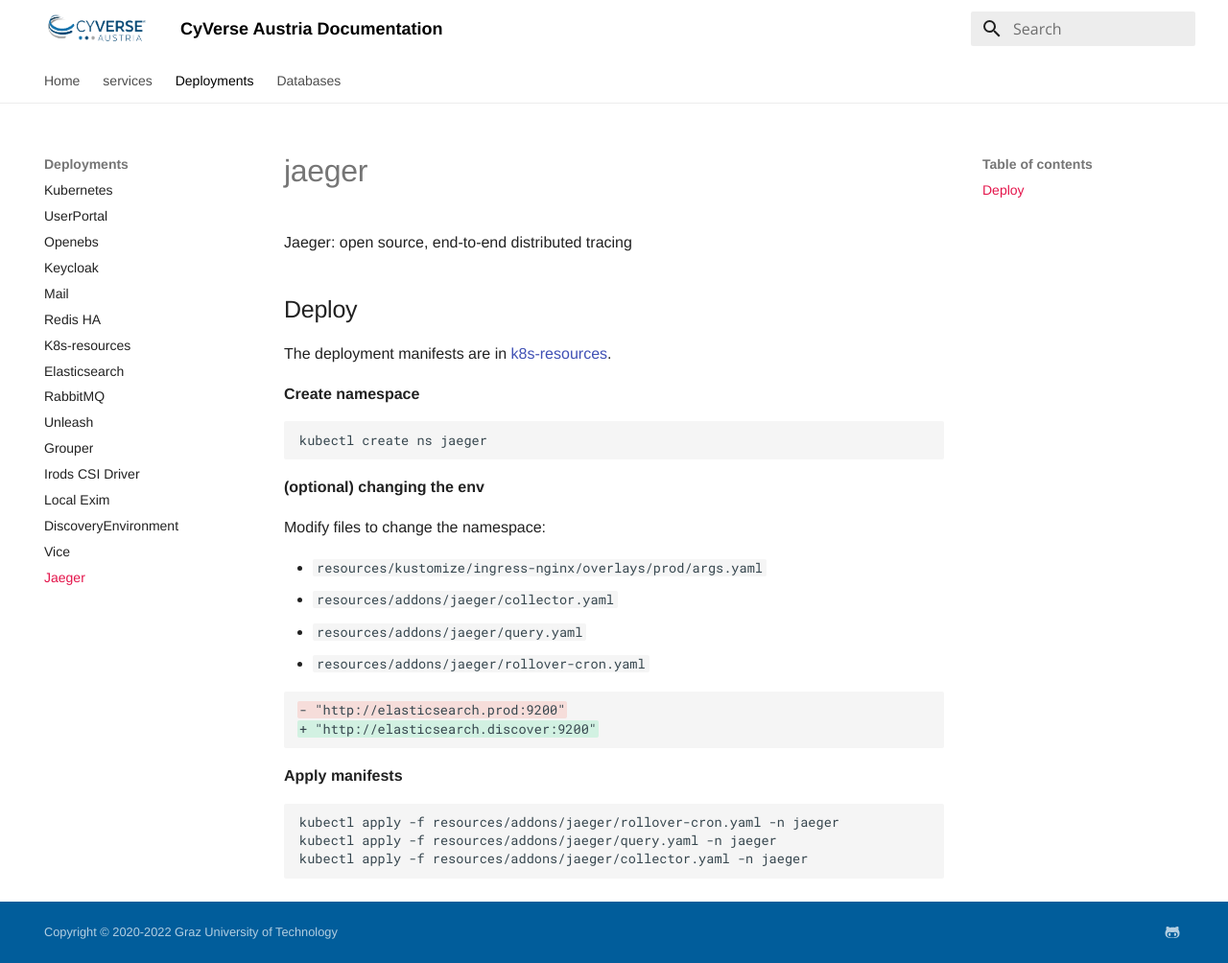
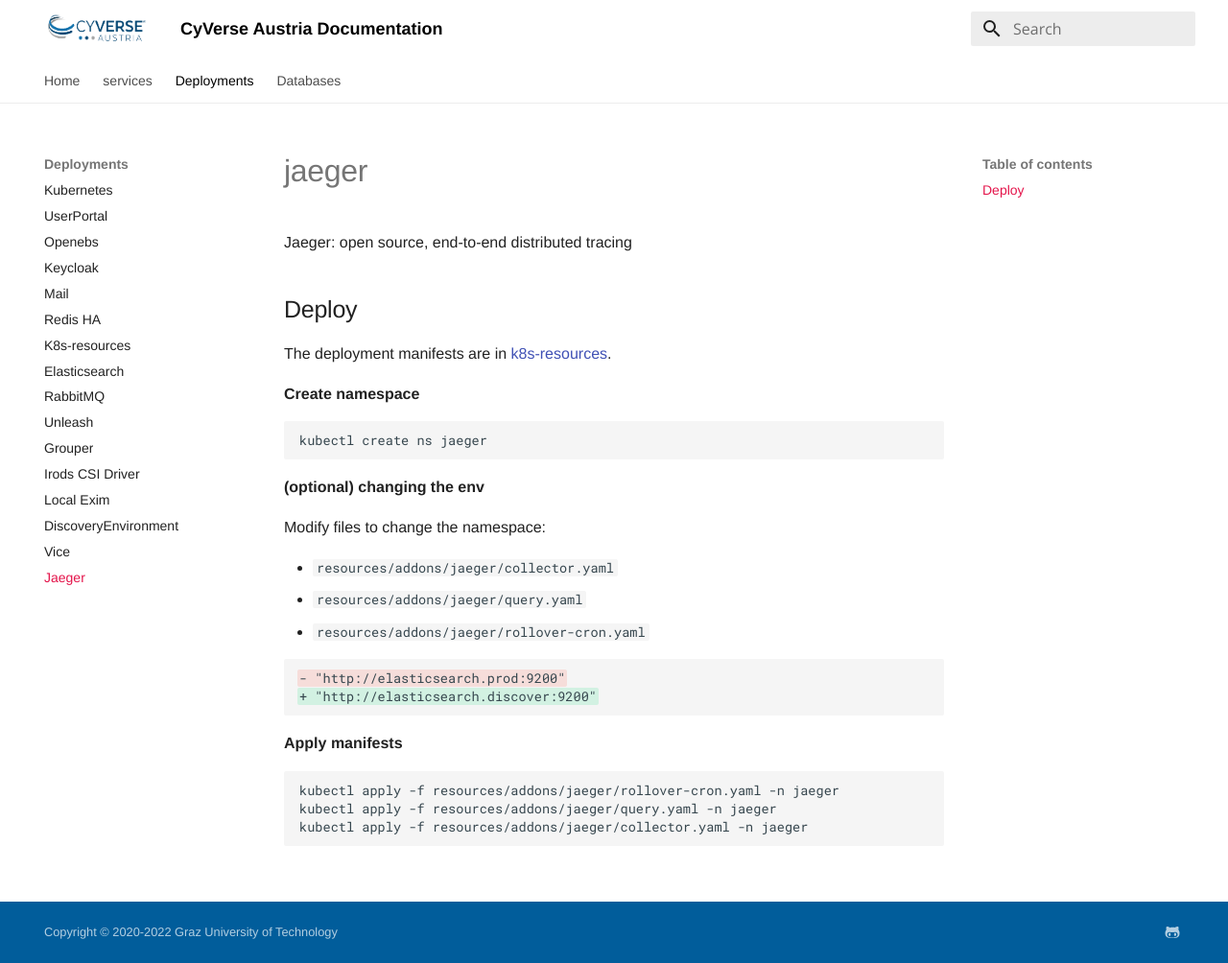
Before and after one commit to cyverse-austria/docs, an MkDocs documentation site: the page built from docs/deployments/jaeger.md, in a window 1280 px wide and 1004 px high. Shown: the whole window at 96% size. Built offline with MkDocs 1.6.1 and Material for MkDocs 9.7.7, drawn with Linux system fonts in a browser that asks for light colours.

Commit message:
docs: fixs

```diff
--- a/docs/deployments/jaeger.md
+++ b/docs/deployments/jaeger.md
@@ -16,7 +16,6 @@
 
 Modify files to change the namespace:
 
-* `resources/kustomize/ingress-nginx/overlays/prod/args.yaml`
 * `resources/addons/jaeger/collector.yaml`
 * `resources/addons/jaeger/query.yaml`
 * `resources/addons/jaeger/rollover-cron.yaml`
```
